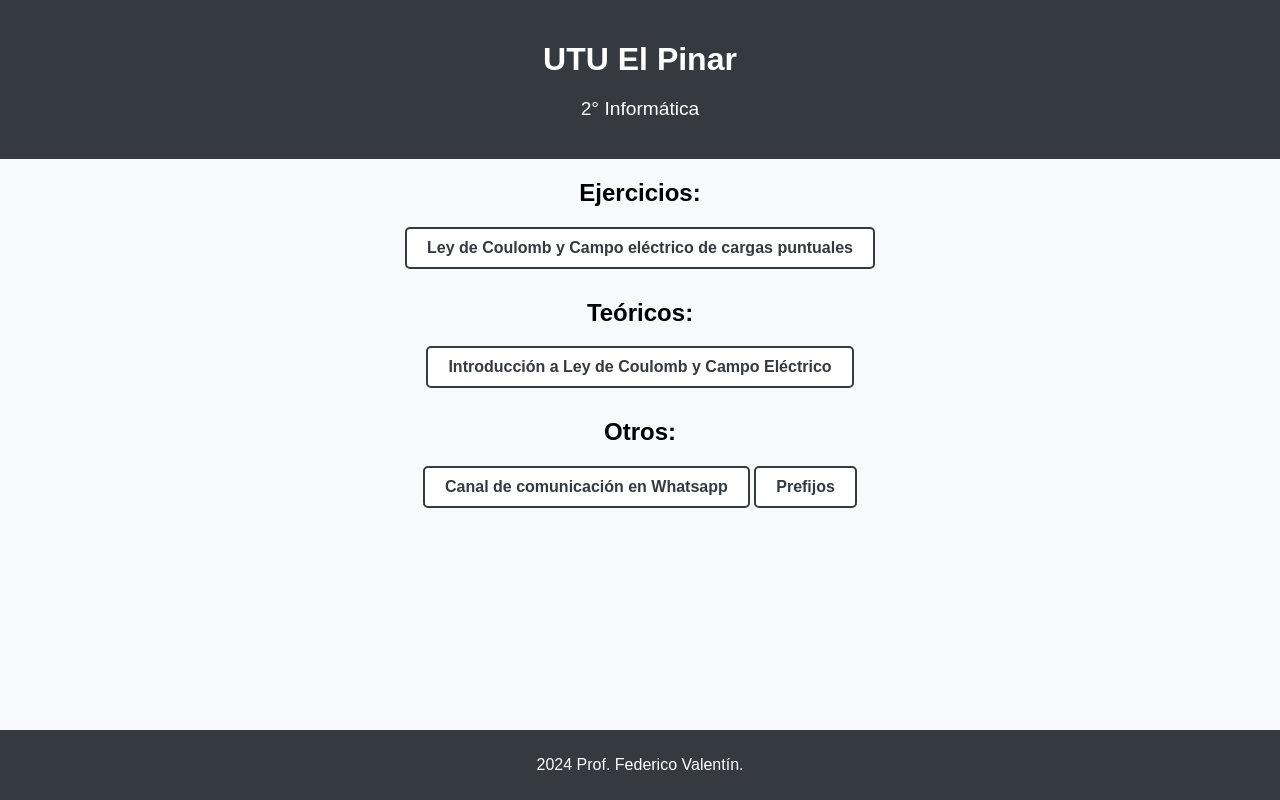
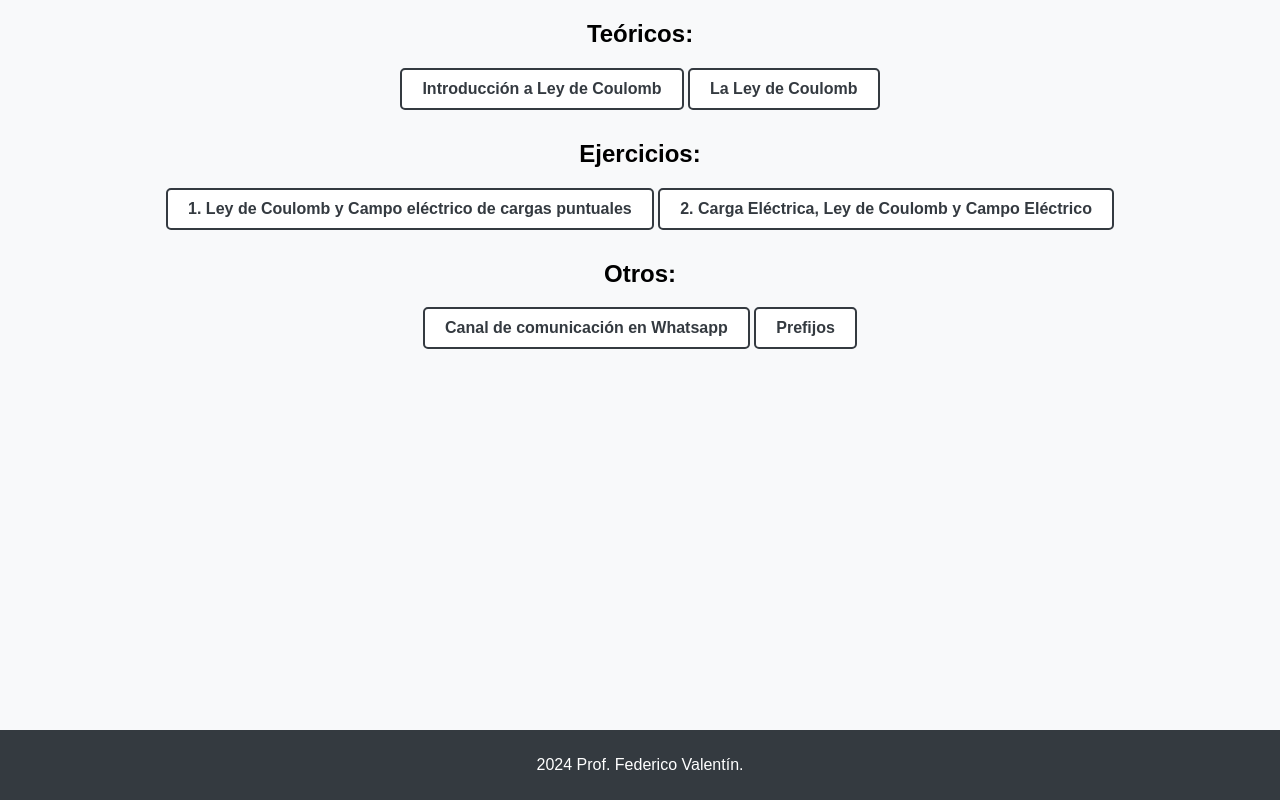
Before and after one commit to fisicavalentin/fisica, a plain HTML site: page pinar2info.html in a window 1280 px wide. Drawn offline with Linux system fonts and the light colour scheme.

Commit message:
Update pinar2info.html

```diff
--- a/pinar2info.html
+++ b/pinar2info.html
@@ -7,27 +7,22 @@
     <link rel="stylesheet" href="styles.css">
 </head>
 <body>
-    <div class="header">
-        <h1 class="title">UTU El Pinar</h1>
-        <p class="subtitle">2° Informática</p>
+        <div class="content-container">
+        <h2>Teóricos: </h2>
+        <ul>
+            <li><a href="https://drive.google.com/file/d/1IhZhMqxSeRa9Hrp8b02WkP2fx_LWFMS6/view?usp=sharing">Introducción a Ley de Coulomb </a></li>
+            <li><a href="https://drive.google.com/file/d/1DW6YZMdZ1GrSuyspy4E4A9jKGen62FSP/view?usp=drive_link">La Ley de Coulomb</a></li>
+          <!--       <li><a href="https://drive.google.com/document/d/protocolos_curso1">Protocolos prácticos del curso</a></li>
+             Agrega más enlaces relevantes según sea necesario -->
+        </ul>
     </div>
-
-   <div class="content-container">
+    <div class="content-container">
         <h2>Ejercicios: </h2>
         <ul>
-            <li><a href="https://drive.google.com/file/d/15Hn5lUpABwV_OtI7Wa6v1qhSHCeZ5mQu/view?usp=drive_link">Ley de Coulomb y Campo eléctrico de cargas puntuales</a></li>
-       <!-- <li><a href="https://drive.google.com/document/d/materiales_curso1">Materiales del curso</a></li>
-            <li><a href="https://drive.google.com/document/d/protocolos_curso1">Protocolos prácticos del curso</a></li>
+            <li><a href="https://drive.google.com/file/d/15Hn5lUpABwV_OtI7Wa6v1qhSHCeZ5mQu/view?usp=drive_link">1. Ley de Coulomb y Campo eléctrico de cargas puntuales</a></li>
+            <li><a href="https://drive.google.com/file/d/1bLH393ZkHZutnn5gFDGdClB1XawxLLvV/view?usp=drive_link">2. Carga Eléctrica, Ley de Coulomb y Campo Eléctrico</a></li>
+       <!--     <li><a href="https://drive.google.com/document/d/protocolos_curso1">Protocolos prácticos del curso</a></li>
            -->
-        </ul>
-    </div>
-     <div class="content-container">
-        <h2>Teóricos: </h2>
-        <ul>
-            <li><a href="https://drive.google.com/file/d/1IhZhMqxSeRa9Hrp8b02WkP2fx_LWFMS6/view?usp=sharing">Introducción a Ley de Coulomb y Campo Eléctrico</a></li>
-          <!--  <li><a href="https://drive.google.com/document/d/materiales_curso1">Materiales del curso</a></li>
-            <li><a href="https://drive.google.com/document/d/protocolos_curso1">Protocolos prácticos del curso</a></li>
-             Agrega más enlaces relevantes según sea necesario -->
         </ul>
     </div>
         <div class="content-container">
```
